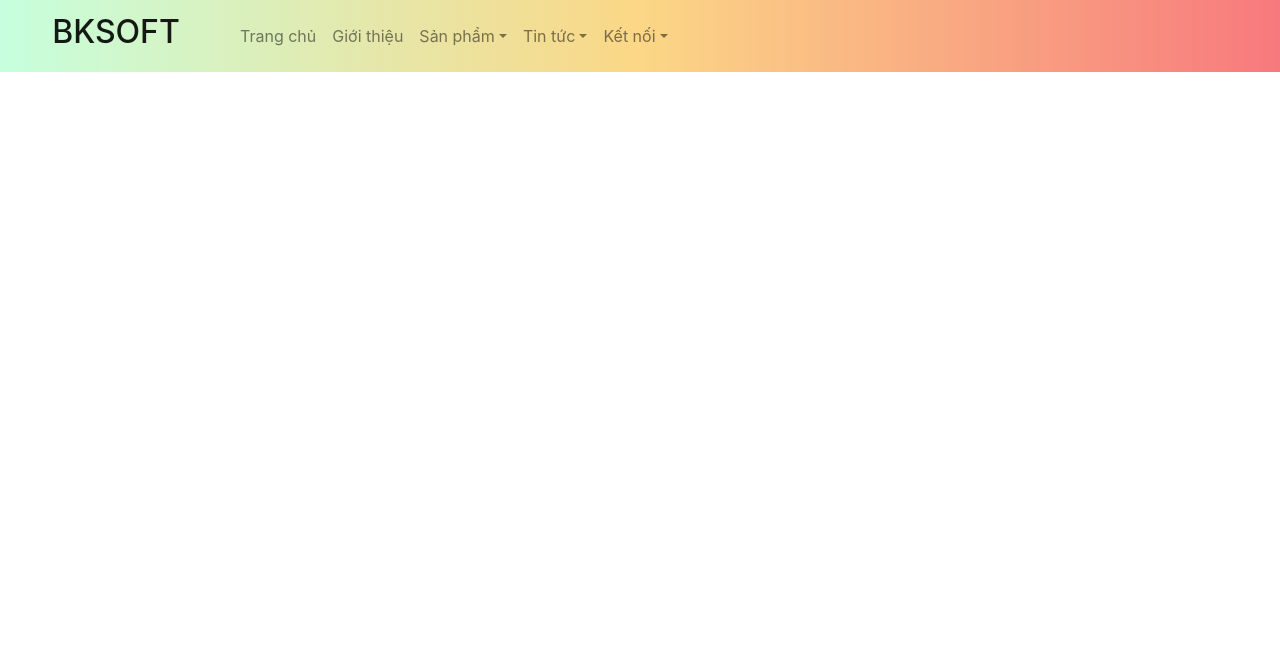
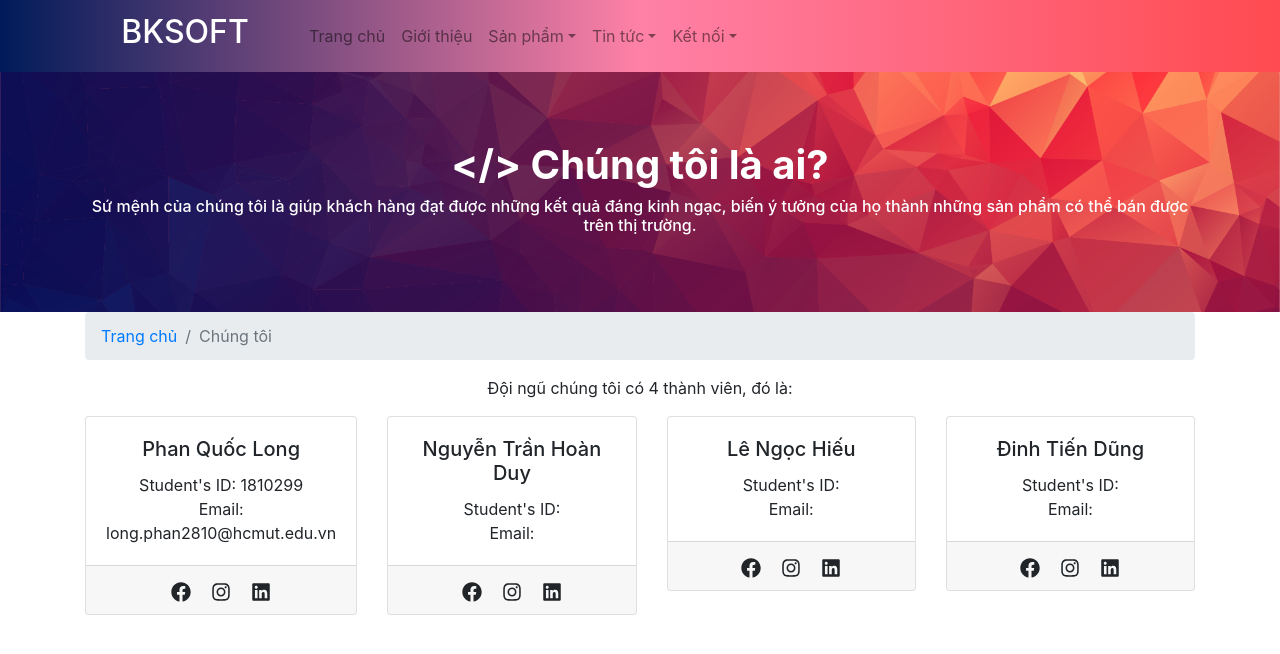
Before and after one commit to phqlong/BKSOFT-Website, a React (Create React App) app: page /aboutus in a window 1280 px wide. Shown: the top 654 px of the page. Built offline with nearby package versions, Linux system fonts and the light colour scheme.

Commit message:
Add AboutUs and Contact pages

```diff
--- /dev/null
+++ b/src/components/Banner/banner.scss
@@ -0,0 +1,20 @@
+.banner {
+    display: flex;
+    flex-flow: row wrap;
+    justify-content: center;
+    align-items: center;
+    height: 15rem;
+
+    background-image: url(../../assets/img/bn1.png);
+    background-position: center;
+    background-size: cover;
+
+    &__title {
+        color: white;
+        font-weight: bold;
+    }
+
+    &__content {
+        color: white;
+    }
+}
--- /dev/null
+++ b/src/components/Banner/index.jsx
@@ -0,0 +1,32 @@
+import react from 'react';
+import PropTypes from 'prop-types';
+import './banner.scss';
+import {Container } from 'react-bootstrap';
+
+Banner.propTypes = {
+    title: PropTypes.string,
+    src: PropTypes.string,
+};
+
+Banner.defaultProps = {
+    title: '',
+    content: '',
+    src: '',
+}
+
+function Banner(props) {
+    const { title, content, src } = props;
+
+    const bannerStyle = src ? {backgroundImage: 'url(src)'} : {}
+
+    return (
+        <section className="banner" style={bannerStyle}>
+            <Container>
+                <h1 className="banner__title">{title}</h1>
+                <h6 className="banner__content">{content}</h6>
+            </Container>
+        </section>
+    );
+}
+
+export default Banner
--- a/src/components/Connect/AboutUs/AboutUs.js
+++ b/src/components/Connect/AboutUs/AboutUs.js
@@ -1,16 +1,118 @@
 import { useState } from "react"
 import { Link, Redirect, useHistory } from 'react-router-dom'
-import { Form ,Col, Dropdown, DropdownItem, DropdownMenu, DropdownToggle, FormGroup, Input, InputGroup, InputGroupAddon, List, Row } from "reactstrap"
+import { Col, Dropdown, DropdownItem, DropdownMenu, DropdownToggle, Input, InputGroup, InputGroupAddon, List, Row } from "reactstrap"
 import { useDispatch, useSelector } from "react-redux"
 
 import 'bootstrap/dist/css/bootstrap.min.css';
-import {Nav, Navbar, NavDropdown, FormControl, Button } from 'react-bootstrap';
+import {Nav, Navbar, NavDropdown, Form, FormGroup, FormControl, Button, Breadcrumb, Container, Card, Jumbotron } from 'react-bootstrap';
+
+import "./aboutus.css";
+import Banner from "../../Banner"
+
+import {FaFacebook, FaInstagram, FaLinkedin} from "react-icons/fa"
 
 const AboutUs = () => {
+    let circleClasses = "inline-block p-7 rounded-full w-20 mx-auto";
+    let iconStyles = { color: "white", fontSize: "1.5em" };
+
     return (
-        <>
-        </>
+        <section id="team" class="team section-bg">
+            <Banner
+                title="</> Chúng tôi là ai?"
+                content="Sứ mệnh của chúng tôi là giúp khách hàng đạt được những kết quả đáng kinh ngạc, biến ý tưởng của họ thành những sản phẩm có thể bán được trên thị trường."
+            />
 
+            <Container>
+                <Breadcrumb>
+                    <Breadcrumb.Item href="/home">Trang chủ</Breadcrumb.Item>
+                    <Breadcrumb.Item active>Chúng tôi</Breadcrumb.Item>
+                </Breadcrumb>
+                <p>
+                  Đội ngũ chúng tôi có 4 thành viên, đó là:
+                </p>
+
+                <Row>
+                    <Col lg={true}>
+                      <Card>
+                        {/* <Card.Img variant="top" src="holder.js/100px160" /> */}
+                        <Card.Body>
+                          <Card.Title>Phan Quốc Long</Card.Title>
+                          <Card.Text>
+                            Student's ID: 1810299 <br/>
+                            Email: long.phan2810@hcmut.edu.vn
+                          </Card.Text>
+                        </Card.Body>
+                        <Card.Footer>
+                          <FaFacebook className="icon" href="#" />
+                          <FaInstagram className="icon"/>
+                          <FaLinkedin className="icon"/>
+                        </Card.Footer>
+                      </Card>
+                      <br />
+                    </Col>
+
+                    <Col lg={true}>
+                      <Card>
+                        {/* <Card.Img variant="top" src="holder.js/100px160" /> */}
+                        <Card.Body>
+                          <Card.Title>Nguyễn Trần Hoàn Duy</Card.Title>
+                          <Card.Text>
+                            Student's ID:  <br/>
+                            Email:
+                          </Card.Text>
+                        </Card.Body>
+                        <Card.Footer>
+                          <FaFacebook className="icon" href="#" />
+                          <FaInstagram className="icon"/>
+                          <FaLinkedin className="icon"/>
+                        </Card.Footer>
+                      </Card>
+                      <br />
+                    </Col>
+
+                    <Col lg={true}>
+                      <Card>
+                        {/* <Card.Img variant="top" src="holder.js/100px160" /> */}
+                        <Card.Body>
+                          <Card.Title>Lê Ngọc Hiếu</Card.Title>
+                          <Card.Text>
+                            Student's ID:  <br/>
+                            Email:
+                          </Card.Text>
+                        </Card.Body>
+                        <Card.Footer>
+                          <FaFacebook className="icon" href="#" />
+                          <FaInstagram className="icon"/>
+                          <FaLinkedin className="icon"/>
+                        </Card.Footer>
+                      </Card>
+                      <br />
+                    </Col>
+
+                    <Col lg={true}>
+                    <Card>
+                        {/* <Card.Img variant="top" src="holder.js/100px160" /> */}
+                        <Card.Body>
+                          <Card.Title>Đinh Tiến Dũng</Card.Title>
+                          <Card.Text>
+                            Student's ID:  <br/>
+                            Email:
+                          </Card.Text>
+                        </Card.Body>
+                        <Card.Footer>
+                          <FaFacebook className="icon" href="#" />
+                          <FaInstagram className="icon"/>
+                          <FaLinkedin className="icon"/>
+                        </Card.Footer>
+                      </Card>
+                      <br />
+                    </Col>
+
+                </Row>
+
+
+            </Container>
+        </section>
     )
 }
 
--- /dev/null
+++ b/src/components/Connect/AboutUs/aboutus.css
@@ -0,0 +1,9 @@
+.icon {
+    height: 20px;
+    width: 20px;
+    display: inline-block;
+}
+
+.icon + .icon {
+    margin-left: 20px;
+}
--- a/src/components/Connect/Contact/Contact.js
+++ b/src/components/Connect/Contact/Contact.js
@@ -1,16 +1,111 @@
 import { useState } from "react"
 import { Link, Redirect, useHistory } from 'react-router-dom'
-import { Form ,Col, Dropdown, DropdownItem, DropdownMenu, DropdownToggle, FormGroup, Input, InputGroup, InputGroupAddon, List, Row } from "reactstrap"
+import { Col, Dropdown, DropdownItem, DropdownMenu, DropdownToggle, Input, InputGroup, InputGroupAddon, List, Row } from "reactstrap"
 import { useDispatch, useSelector } from "react-redux"
 
 import 'bootstrap/dist/css/bootstrap.min.css';
-import {Nav, Navbar, NavDropdown, FormControl, Button } from 'react-bootstrap';
+import {Nav, Navbar, NavDropdown, Form, FormGroup, FormControl, Button, Breadcrumb, Container, Card, Jumbotron } from 'react-bootstrap';
+
+import Icofont from 'react-icofont';
+
+import Banner from "../../Banner"
+// import Images from "../../../assets/img";
+
 
 const Contact = () => {
     return (
-        <>
-        </>
+        <section id="contact" class="contact">
+            <Banner
+                title="</> Kết nối với BKSOFT"
+                content="Liên hệ với chúng tôi bất cứ khi nào!"/>
 
+            <Container>
+
+                <Breadcrumb>
+                    <Breadcrumb.Item href="/home">Trang chủ</Breadcrumb.Item>
+                    <Breadcrumb.Item active>Liên hệ</Breadcrumb.Item>
+                </Breadcrumb>
+
+                <Row>
+                    <Col className="info" lg={true}>
+                        <div class="address">
+                            <h4>
+                                <i className="icofont-location-arrow"></i>
+                                Địa chỉ:
+                            </h4>
+                            <p>Tòa H6, Đại học Bách khoa HCM, Dĩ An, Bình Dương</p>
+                        </div>
+
+                        <div class="email">
+                            <h4>
+                                <i class="icofont-envelope"></i>
+                                Email:
+                            </h4>
+                            <p>info@bksoft.com.vn</p>
+                        </div>
+
+                        <div class="phone">
+                            <h4>
+                                <i class="icofont-phone"></i>
+                                Điện thoại:
+                            </h4>
+                            <p>+84 082 999 8922</p>
+                        </div>
+
+                        <iframe src="https://www.google.com/maps/embed/v1/place?q=place_id:ChIJf5mMVqXYdDERDG4WevEFrN4&key=AIzaSyCLy-jNKbq2TcDSCRoYbqE8zM_ehxFUAI4" frameborder="0"
+                        allowfullscreen></iframe>
+
+                    </Col>
+
+                    <Col className="form" lg={true}>
+                        <Jumbotron>
+
+                        <Form>
+                            <Form.Group controlId="form__email">
+                                <Row>
+                                    <Col>
+                                        <Form.Label>Tên của bạn:</Form.Label>
+                                        <Form.Control type="name" placeholder="Tên của bạn" />
+                                    </Col>
+
+                                    <Col>
+                                        <Form.Label>Địa chỉ email:</Form.Label>
+                                        <Form.Control type="email" placeholder="email@gmail.com" />
+                                    </Col>
+                                </Row>
+                                <Form.Text className="text-muted">
+                                Chúng tôi sẽ không bao giờ chia sẽ thông tin cá nhân của bạn!
+                                </Form.Text>
+                            </Form.Group>
+
+                            <Form.Group controlId="form__title">
+                                <Form.Label>Tiêu đề:</Form.Label>
+                                <Form.Control type="title" placeholder="" />
+                            </Form.Group>
+
+                            <Form.Group controlId="form__content">
+                                <Form.Label>Nội dung:</Form.Label>
+                                <Form.Control as="textarea" rows={3} />
+                            </Form.Group>
+
+                            <Form.Group>
+                                <Form.File
+                                    id="custom-file-translate-scss"
+                                    label="Đính kèm file"
+                                    lang="en"
+                                    custom
+                                />
+                            </Form.Group>
+
+                            <Button variant="primary" type="submit">
+                                Gửi
+                            </Button>
+                        </Form>
+                        </Jumbotron>
+                    </Col>
+                </Row>
+            </Container>
+        </section>
     )
 }
 
--- a/src/components/Header/Header.css
+++ b/src/components/Header/Header.css
@@ -1,8 +1,8 @@
 .navbar {
-    background: linear-gradient(to right, #c6ffdd, #fbd786, #f7797d); /* W3C, IE 10+/ Edge, Firefox 16+, Chrome 26+, Opera 12+, Safari 7+ */
+    background: linear-gradient(to right, #001b5a, rgb(255, 129, 167), #ff4a50); /* W3C, IE 10+/ Edge, Firefox 16+, Chrome 26+, Opera 12+, Safari 7+ */
 }
 
 .header-brand {
-    color: linear-gradient(to top, #2c3e50, #4ca1af);
+    color: white;
     width: 200px;
 }
--- a/src/components/Header/Header.js
+++ b/src/components/Header/Header.js
@@ -5,7 +5,7 @@ import { Form ,Col, Dropdown, DropdownItem, DropdownMenu, DropdownToggle, FormGr
 import { useDispatch, useSelector } from "react-redux"
 
 import 'bootstrap/dist/css/bootstrap.min.css';
-import {Nav, Navbar, NavDropdown, FormControl, Button } from 'react-bootstrap';
+import {Nav, Navbar, NavDropdown, FormControl, Button, Container } from 'react-bootstrap';
 
 import "./Header.css"
 
@@ -13,8 +13,8 @@ import "./Header.css"
 const Header = () => {
 
     return (
-        <>
         <Navbar collapseOnSelect expand="lg" className="navbar">
+            <Container>
                 <Navbar.Brand href="home">
                     <h2 className="header-brand">BKSOFT</h2>
                 </Navbar.Brand>
@@ -48,9 +48,8 @@ const Header = () => {
                         </NavDropdown>
                     </Nav>
                 </Navbar.Collapse>
+            </Container>
         </Navbar>
-
-        </>
     )
 }
 
```
Also changed, not shown: src/assets/img/bn1.png (added), src/components/Connect/Contact/bn1.png (added). Lines whose indentation alone changed are shown as unchanged.
